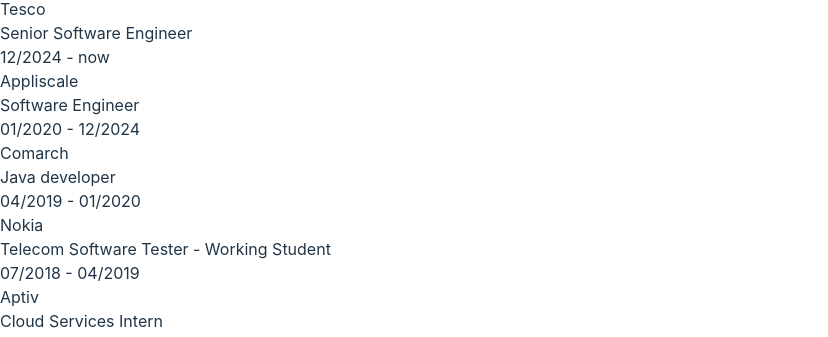
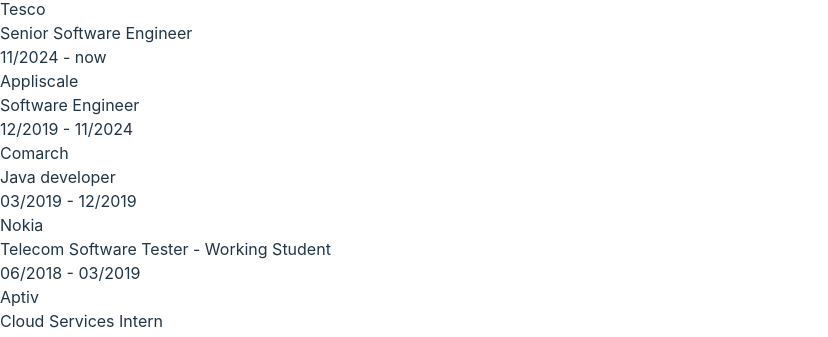
Before and after one commit to Pawlllosss/online-business-card, a React (Vite) app: page /about in a window 1280 px wide. Shown: the part 883-1220 px from the top of the page, without its empty margins (0-828 px from the left). Built offline with nearby package versions, Linux system fonts and the light colour scheme.

Commit message:
fixed dates

```diff
--- a/src/about/About.tsx
+++ b/src/about/About.tsx
@@ -5,17 +5,17 @@
         <h1 className="text-center">Work Experience</h1>
         <div className="flex justify-center">
             <div className="flex w-1/3 flex-col space-y-20 items-start mt-6">
-                <ExperienceTile jobTitle="Senior Software Engineer" companyName="Tesco" jobStart={new Date(2024, 11)}/>
-                <ExperienceTile jobTitle="Software Engineer" companyName="Appliscale" jobStart={new Date(2019, 12)}
-                                jobEnd={new Date(2024, 11)}/>
-                <ExperienceTile jobTitle="Java developer" companyName="Comarch" jobStart={new Date(2019, 3)}
-                                jobEnd={new Date(2019, 12)}/>
+                <ExperienceTile jobTitle="Senior Software Engineer" companyName="Tesco" jobStart={new Date(2024, 10)}/>
+                <ExperienceTile jobTitle="Software Engineer" companyName="Appliscale" jobStart={new Date(2019, 11)}
+                                jobEnd={new Date(2024, 10)}/>
+                <ExperienceTile jobTitle="Java developer" companyName="Comarch" jobStart={new Date(2019, 2)}
+                                jobEnd={new Date(2019, 11)}/>
                 <ExperienceTile jobTitle="Telecom Software Tester - Working Student" companyName="Nokia"
-                                jobStart={new Date(2018, 6)}
-                                jobEnd={new Date(2019, 3)}/>
+                                jobStart={new Date(2018, 5)}
+                                jobEnd={new Date(2019, 2)}/>
                 <ExperienceTile jobTitle="Cloud Services Intern" companyName="Aptiv"
-                                jobStart={new Date(2017, 12)}
-                                jobEnd={new Date(2018, 2)}/>
+                                jobStart={new Date(2017, 11)}
+                                jobEnd={new Date(2018, 1)}/>
             </div>
         </div>
     </div>
```
